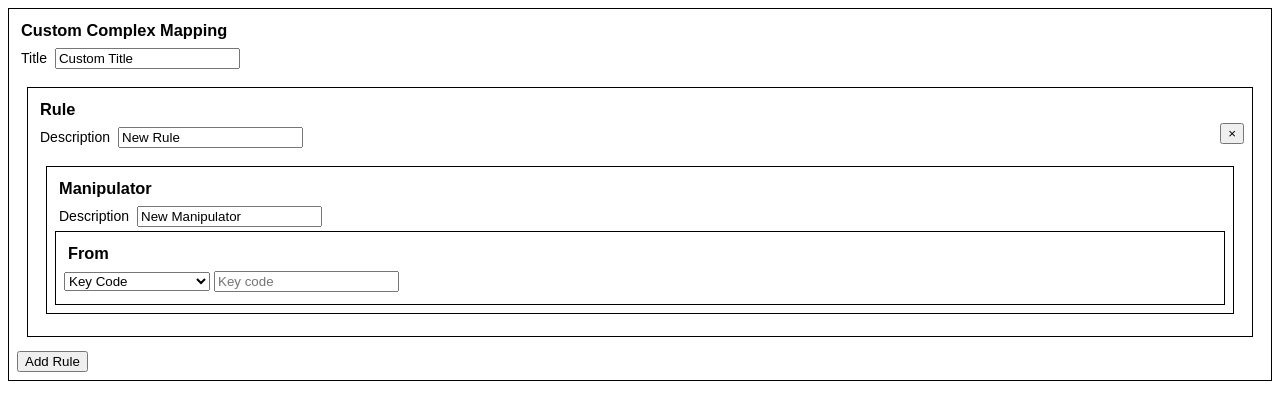
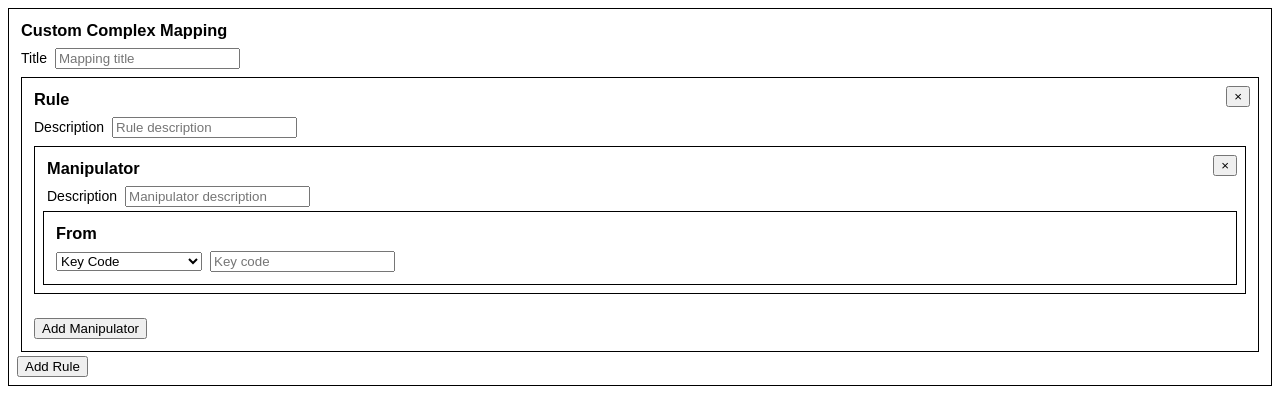
Before and after one commit to BenJuan26/karabiner-complex, a React app: page / in a window 1280 px wide. Built offline with nearby package versions, Linux system fonts and the light colour scheme.

Commit message:
Don't keep a global state

```diff
--- a/src/index.css
+++ b/src/index.css
@@ -20,9 +20,13 @@ body {
     margin: 4px;
 }
 
+.form-select {
+    margin: 4px;
+}
+
 ul {
     padding: 0;
-    margin: 14px 10px;
+    margin: 4px;
 }
 
 li {
--- a/src/index.js
+++ b/src/index.js
@@ -5,7 +5,9 @@ import './index.css';
 class From extends React.Component {
   constructor(props) {
     super(props);
-    this.state = props.state;
+    this.state = {
+      key_code: ""
+    };
   }
 
   handleKeyChange(event) {
@@ -15,13 +17,19 @@ class From extends React.Component {
       if (key !== event.target.value) {
         newState[key] = null;
       } else if (key === "any") {
-        newState[key] = {key: "key_code"};
+        newState[key] = "key_code";
       } else {
         newState[key] = "";
       }
     }
     console.log(JSON.stringify(newState));
-    this.setState(newState, () => console.log(JSON.stringify(this.state)));
+    this.setState(newState);
+  }
+
+  handleAnyKeyChange(event) {
+    let newState = Object.assign({}, this.state);
+    newState.any = event.target.value;
+    this.setState(newState);
   }
 
   updateKeyCode(event) {
@@ -48,7 +56,7 @@ class From extends React.Component {
     let keyInput = null;
     if (actualKey === "any") {
       keyInput = (
-        <select>
+        <select className="form-select" onChange={this.handleAnyKeyChange.bind(this)} >
           <option value="key_code">Key Code</option>
           <option value="consumer_key_code">Consumer Key Code</option>
           <option value="pointing_button">Pointing Button</option>
@@ -66,7 +74,7 @@ class From extends React.Component {
     return (
       <div className="from outlined">
         <h3>From</h3>
-        <select onChange={this.handleKeyChange.bind(this)}>
+        <select className="form-select" onChange={this.handleKeyChange.bind(this)}>
           <option value="key_code">Key Code</option>
           <option value="consumer_key_code">Consumer Key Code</option>
           <option value="pointing_button">Pointing Button</option>
@@ -81,16 +89,30 @@ class From extends React.Component {
 class Manipulator extends React.Component {
   constructor(props) {
     super(props);
-    this.state = props.state;
+    this.state = {
+      description: "",
+    };
+  }
+
+  handleDescriptionChange(event) {
+    let newState = Object.assign({}, this.state);
+    newState.description = event.target.value;
+    this.setState(newState);
   }
 
   render() {
     return (
       <div className="manipulator outlined">
+        <button className="delete-button" onClick={this.props.delete}>&times;</button>
         <h3>Manipulator</h3>
         <label className="form-label">Description</label>
-        <input className="form-input" value={this.state.description} /><br/>
-        <From state={this.props.state} />
+        <input
+          className="form-input"
+          value={this.state.description}
+          placeholder="Manipulator description"
+          onChange={this.handleDescriptionChange.bind(this)}
+        /><br/>
+        <From />
       </div>
     )
   }
@@ -99,42 +121,50 @@ class Manipulator extends React.Component {
 class Rule extends React.Component {
   constructor(props) {
     super(props);
-    this.state = props.state;
+    this.state = {
+      description: "",
+      manipulators: [Date.now().toString(10)]
+    };
   }
 
   handleDescriptionChange(event) {
     let newState = Object.assign(this.state, {description: event.target.value});
-    this.setState(newState, () =>
-      this.props.update(this.props.listKey, this.state)
-    );
-
+    this.setState(newState);
   }
 
-  updateManipulator(key, manipulator) {
-    let manipulators = Object.assign({}, this.manipulators);
-    manipulators[key] = manipulator;
-    let newState = Object.assign(this.state, {manipulators: manipulators});
-    this.setState(newState);
+  addManipulator() {
+    let manipulators = this.state.manipulators.slice();
+    manipulators.push(Date.now().toString(10));
+    this.setState(Object.assign(this.state, {manipulators: manipulators}));
+  }
+
+  deleteManipulator(key) {
+    let newManipulators = this.state.manipulators.slice();
+    const index = newManipulators.indexOf(key);
+    if (index !== -1) {
+      newManipulators.splice(index, 1);
+    }
+    this.setState(Object.assign(this.state, {manipulators: newManipulators}));
   }
 
   render() {
     let manipulators = [];
-    for (let key in this.state.manipulators) {
-      manipulators.push(<li key={key}><Manipulator state={this.state.manipulators[key]} /></li>)
+    for (let key of this.state.manipulators) {
+      manipulators.push(<li key={key}><Manipulator delete={this.deleteManipulator.bind(this, key)} /></li>);
     }
     return (
       <div className="rule outlined">
+        <button className="delete-button" onClick={this.props.delete}>&times;</button>
         <h3>Rule</h3>
-        <button className="delete-button" onClick={() => this.props.delete(this.props.listKey)} >
-          &times;
-        </button>
         <label className="form-label">Description</label>
         <input
           className="form-input"
           value={this.state.description}
+          placeholder="Rule description"
           onChange={this.handleDescriptionChange.bind(this)}
         /><br/>
-        <ul>{manipulators}</ul>
+        <ul>{manipulators}</ul><br/>
+        <button className="form-button" onClick={this.addManipulator.bind(this)}>Add Manipulator</button>
       </div>
     );
   }
@@ -144,42 +174,24 @@ class CustomMapping extends React.Component {
   constructor(props) {
     super(props);
     this.state = {
-      title: "Custom Title",
-      rules: {}
-    };
-    let manipulators = {};
-    manipulators[Date.now()] = {
-      description: "New Manipulator",
-      key_code: ""
-    };
-    this.state.rules[Date.now()] = {
-      description: "New Rule",
-      manipulators: manipulators
+      title: "",
+      rules: [Date.now().toString(10)]
     };
   }
 
-  updateRule(key, rule) {
-    console.log("Updating key " + key);
-    let newRules = Object.assign({}, this.state.rules);
-    newRules[key] = rule;
-    let newState = Object.assign(this.state, {rules: newRules});
-    this.setState(newState);
-  }
-
   addRule() {
-    const ts = Date.now();
-    let newRules = Object.assign({}, this.state.rules);
-    let rule = {description: "New Rule", manipulators: []};
-    newRules[ts] = rule;
-    let newState = Object.assign(this.state, {rules: newRules});
-    this.setState(newState);
+    let newRules = this.state.rules.slice();
+    newRules.push(Date.now().toString(10));
+    this.setState(Object.assign(this.state, {rules: newRules}));
   }
 
   deleteRule(key) {
-    let newRules = Object.assign({}, this.state.rules);
-    delete newRules[key];
-    let newState = Object.assign(this.state, {rules: newRules});
-    this.setState(newState);
+    let newRules = this.state.rules.slice();
+    const index = newRules.indexOf(key)
+    if (index !== -1) {
+      newRules.splice(index, 1);
+    }
+    this.setState(Object.assign(this.state, {rules: newRules}));
   }
 
   handleTitleChange(event) {
@@ -189,16 +201,12 @@ class CustomMapping extends React.Component {
 
   render() {
     let rules = [];
-    for(let key in this.state.rules) {
+    for(let key of this.state.rules) {
       rules.push(
         <li key={key}>
-          <Rule
-            state={this.state.rules[key]}
-            listKey={key}
-            update={this.updateRule.bind(this)}
-            delete={this.deleteRule.bind(this)}
-          />
-        </li>);
+          <Rule delete={this.deleteRule.bind(this, key)} />
+        </li>
+      );
     }
     return (
       <div className="custom-mapping outlined">
@@ -207,6 +215,7 @@ class CustomMapping extends React.Component {
         <input
           className="form-input"
           value={this.state.title}
+          placeholder="Mapping title"
           onChange={this.handleTitleChange.bind(this)}
         /><br/>
         <ul>{rules}</ul>
```
